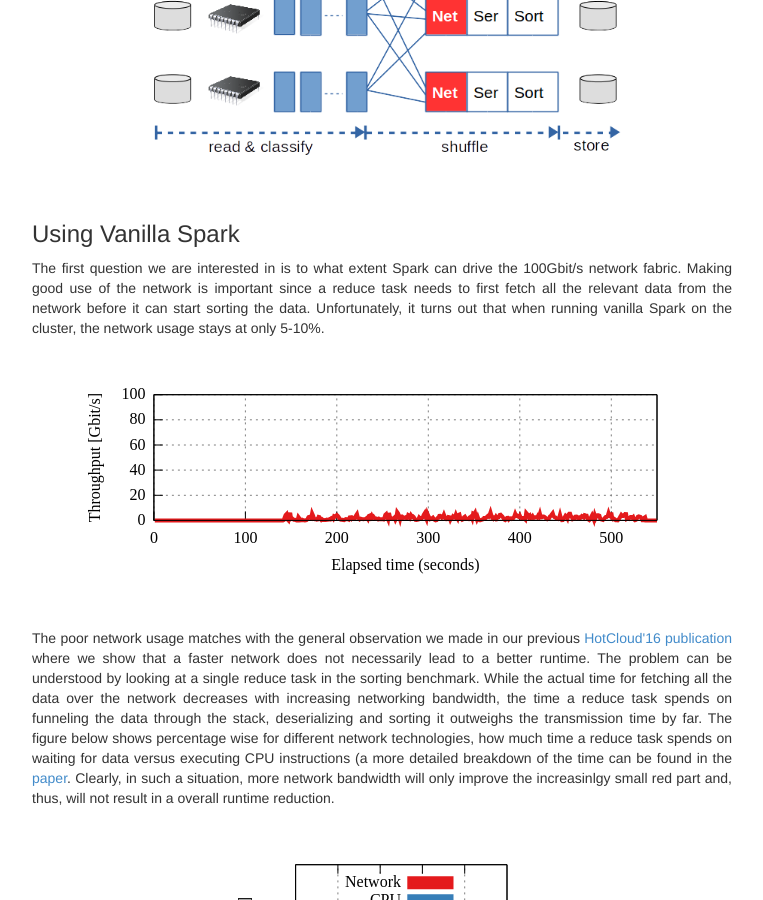
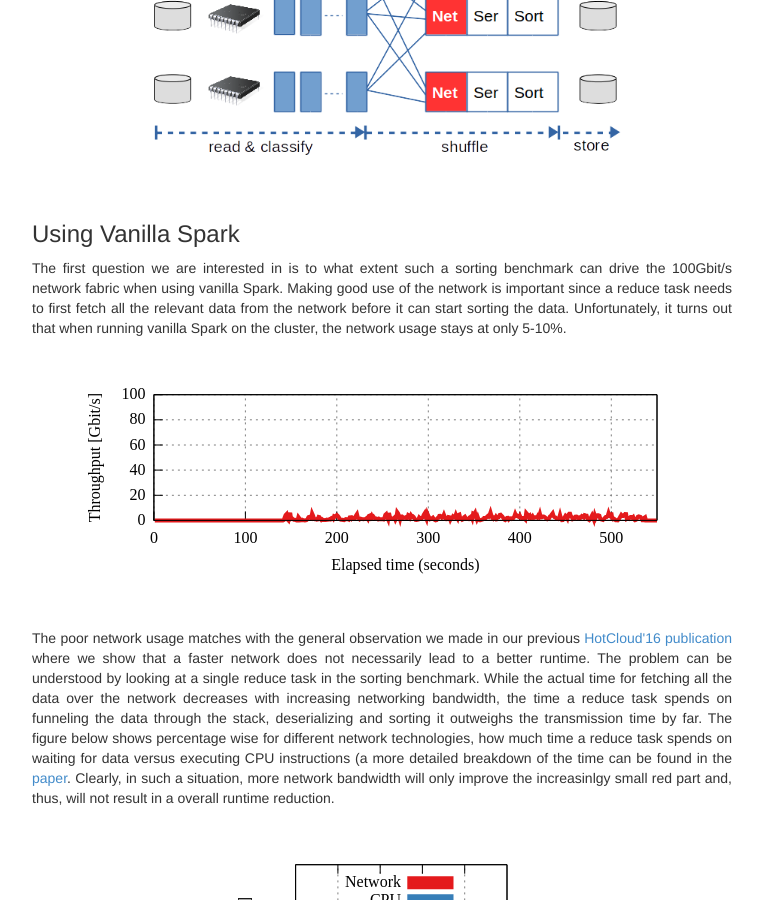
Before and after one commit to apache/incubator-crail-website, a Jekyll site: the page built from _posts/blog/2017-01-1-sorting.md, in a window 1280 px wide and 900 px high, scrolled down 1269 px. Shown: the whole window, without its empty margins (258-1021 px from the left). Built offline with Jekyll 4.4.1, drawn with Linux system fonts in a browser that asks for light colours; comment, search, counter and statistics services are not loaded.

Commit message:
Update 2017-01-1-sorting.md

```diff
--- a/_posts/blog/2017-01-1-sorting.md
+++ b/_posts/blog/2017-01-1-sorting.md
@@ -115,7 +115,7 @@
 
 <div style="text-align: justify">
 <p>
-The first question we are interested in is to what extent Spark can drive the 100Gbit/s network fabric. Making good use of the network is important since a reduce task needs to first fetch all the relevant data from the network before it can start sorting the data. Unfortunately, it turns out that when running vanilla Spark on the cluster, the network usage stays at only 5-10%.
+The first question we are interested in is to what extent such a sorting benchmark can drive the 100Gbit/s network fabric when using vanilla Spark. Making good use of the network is important since a reduce task needs to first fetch all the relevant data from the network before it can start sorting the data. Unfortunately, it turns out that when running vanilla Spark on the cluster, the network usage stays at only 5-10%.
 </p>
 </div>
 
```
